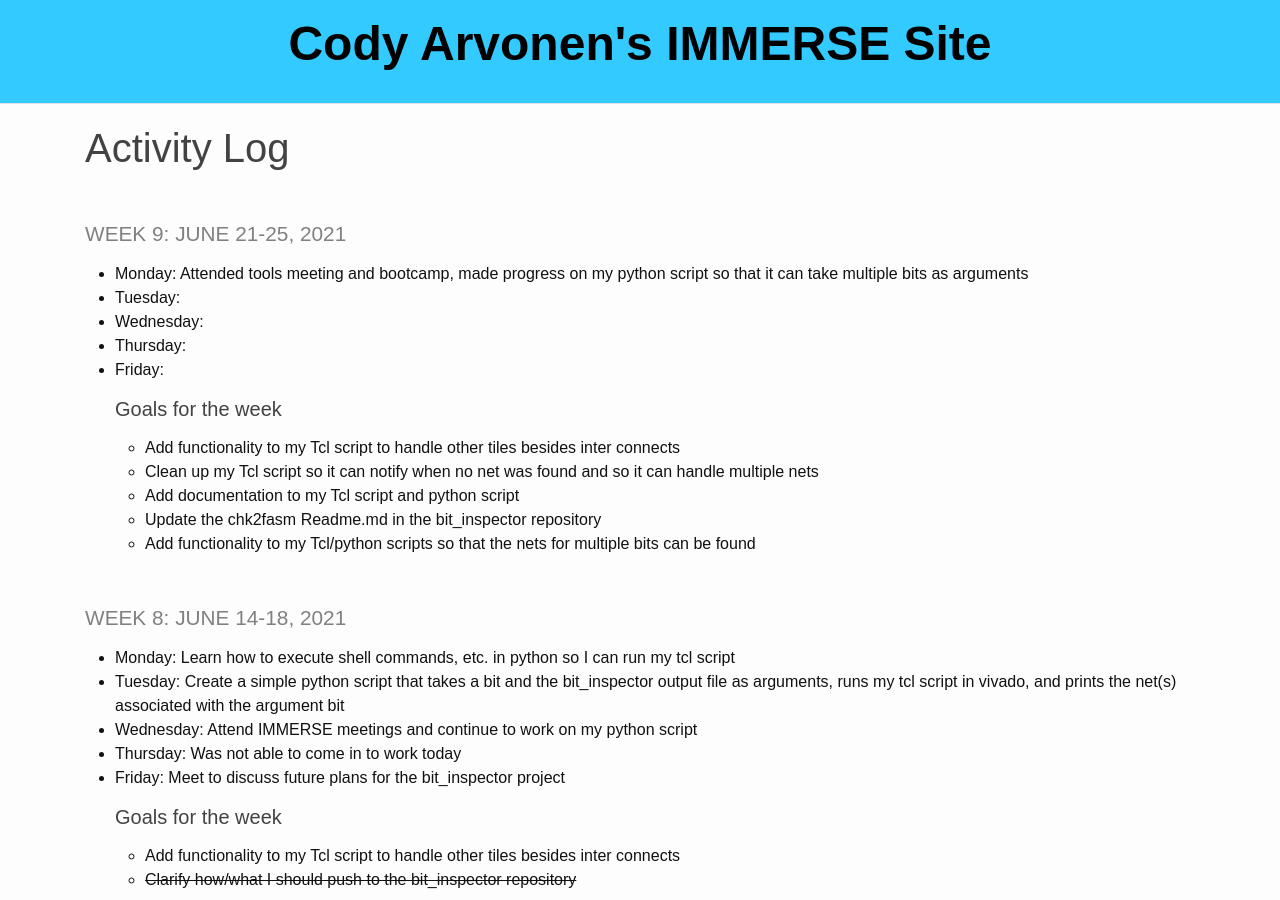
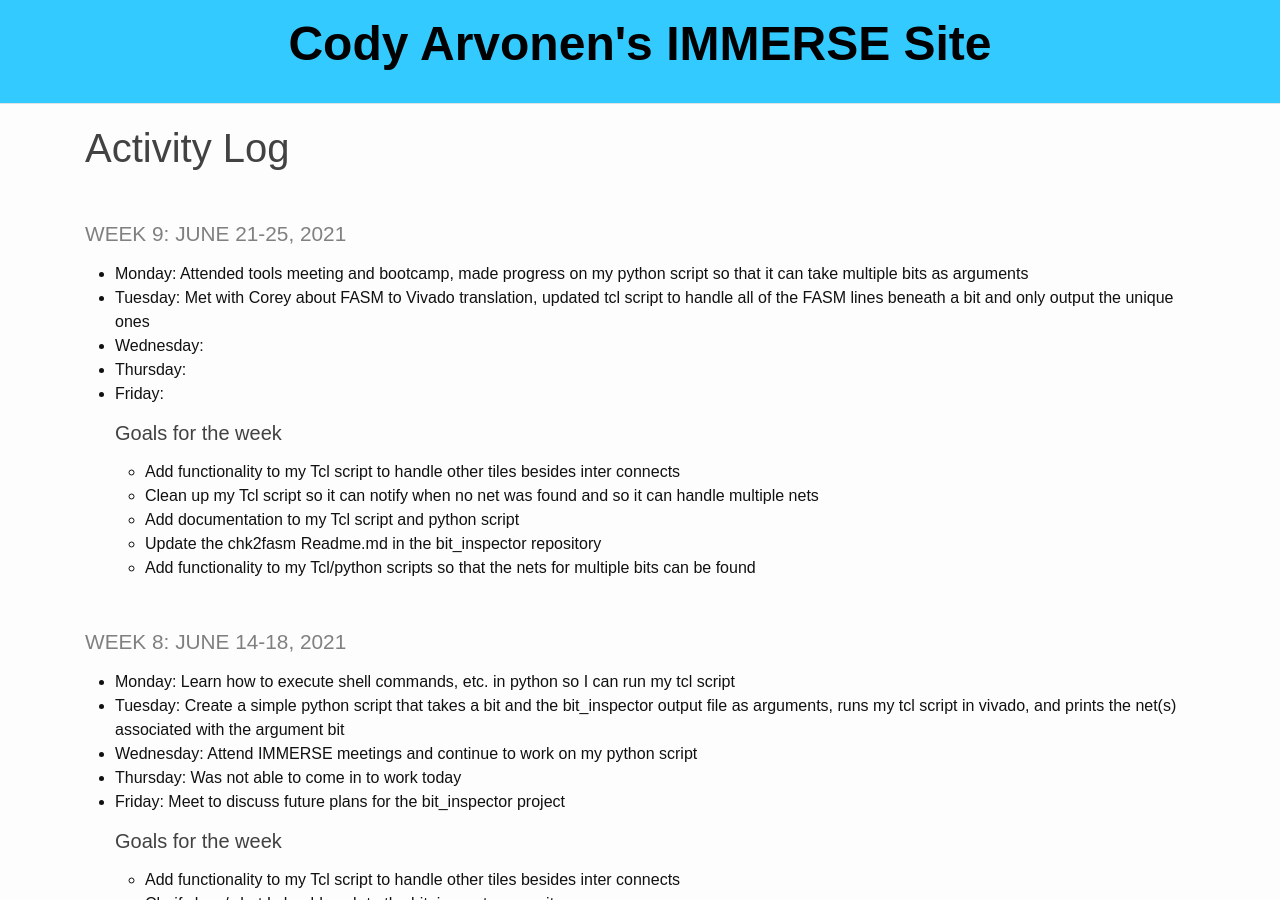
Before and after one commit to codyarvonen/personal_website, a Jekyll site: the page built from _pages/log.md, in a window 1280 px wide and 900 px high. Built offline with Jekyll 4.4.1, drawn with Linux system fonts in a browser that asks for light colours.

Commit message:
6/22/2021 Activity log update

```diff
--- a/_pages/log.md
+++ b/_pages/log.md
@@ -6,7 +6,7 @@ title: Activity Log
 ### **Week 9: June 21-25, 2021**
 
 * **Monday**: Attended tools meeting and bootcamp, made progress on my python script so that it can take multiple bits as arguments
-* **Tuesday**:
+* **Tuesday**: Met with Corey about FASM to Vivado translation, updated tcl script to handle all of the FASM lines beneath a bit and only output the unique ones
 * **Wednesday**:
 * **Thursday**:
 * **Friday**:
```
